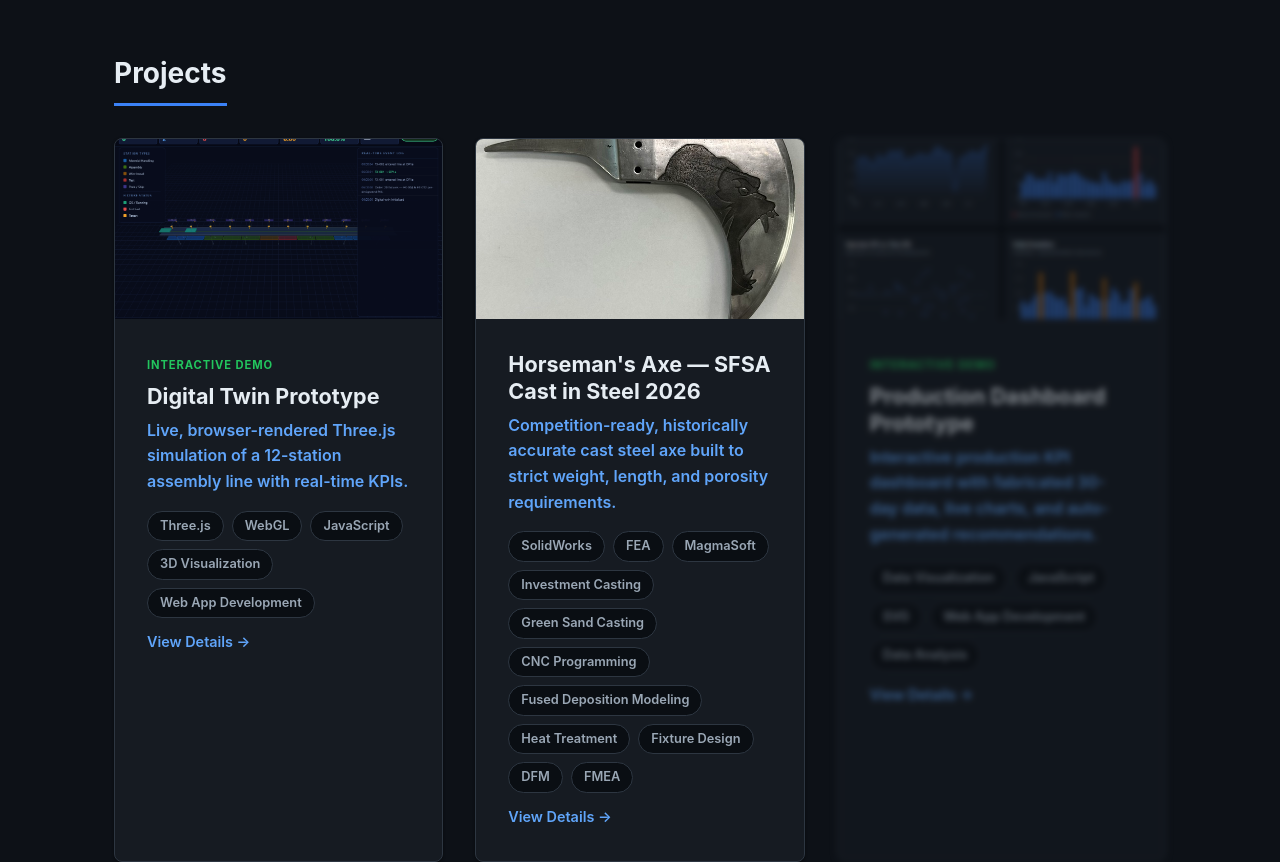
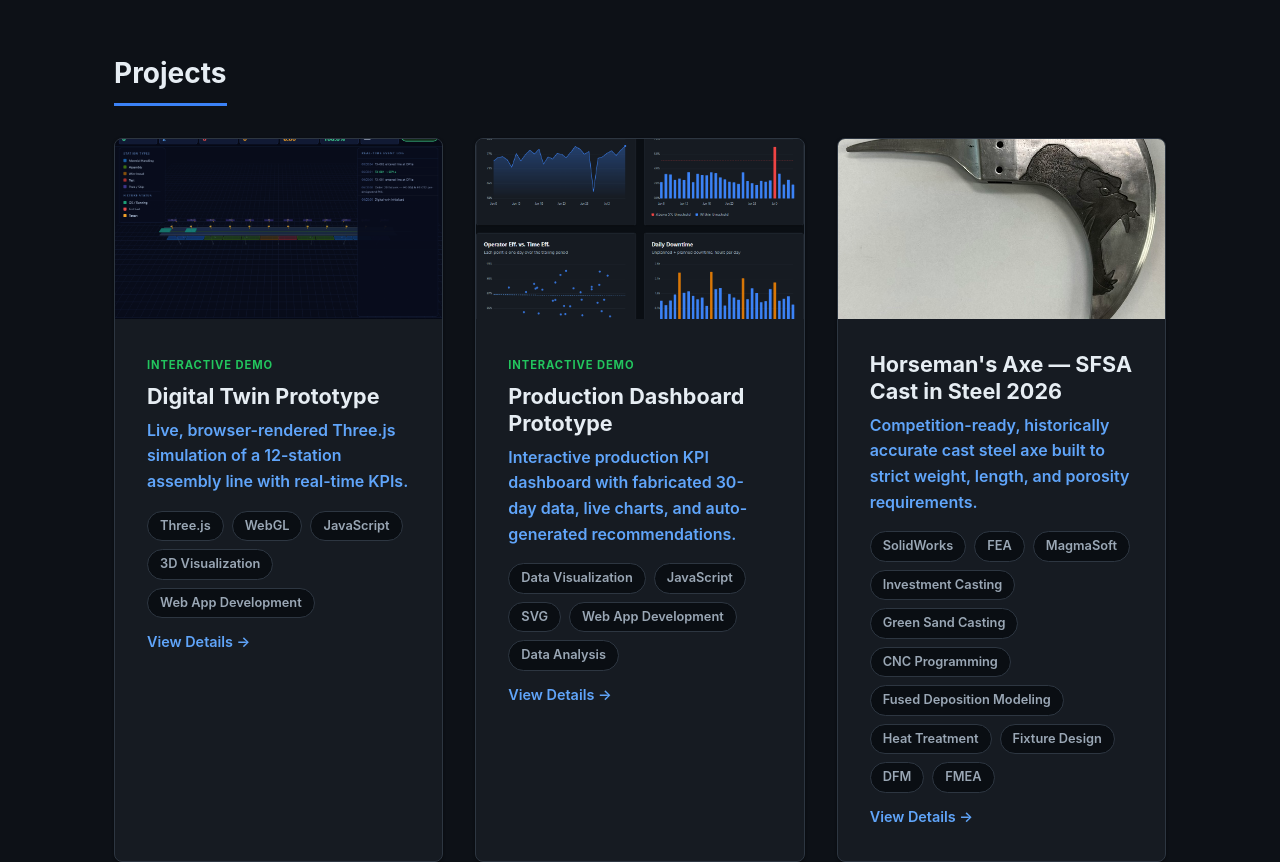
Before and after one commit to tylerdunnic/tylerdunnic.github.io, a plain HTML site: page index.html in a window 1280 px wide. Shown: the part 1840-2702 px from the top of the page. Drawn offline with Linux system fonts and the light colour scheme.

Commit message:
Reorder homepage projects, drop blur, swap resume link order
- Homepage now shows exactly 3 projects (Digital Twin, Production Dashboard Prototype, Horseman's Axe), all unblurred; Dogsled is homepage-hidden but still appears last on the full Projects page
- Replace featured/blur mechanism with a simpler "homepage" boolean flag per project
- Update resume: swap Portfolio/LinkedIn link order so Portfolio comes first

```diff
--- a/css/styles.css
+++ b/css/styles.css
@@ -481,18 +481,6 @@ ul { list-style: none; }
 }
 .project-card--preview:hover { text-decoration: none; }
 
-.project-card--preview.is-blurred {
-  filter: blur(3px);
-  opacity: 0.55;
-  pointer-events: none;
-  user-select: none;
-}
-.project-card--preview.is-blurred:hover {
-  transform: none;
-  box-shadow: var(--shadow-sm);
-  border-color: var(--color-border);
-}
-
 .project-card--preview h3 { color: var(--color-text); }
 
 .project-preview-thumb {
--- a/data/projects.json
+++ b/data/projects.json
@@ -1,9 +1,34 @@
 [
+  {
+    "id": "digital-twin-prototype",
+    "title": "Digital Twin Prototype",
+    "tagline": "Live, browser-rendered Three.js simulation of a 12-station assembly line with real-time KPIs.",
+    "homepage": true,
+    "objective": "Build a browser-based digital twin of a generic automated assembly line, inspired by manufacturing internship experience with automated production lines, to demonstrate real-time 3D web programming and applied data visualization.",
+    "challenges": [
+      "Building a real-time 3D scene from scratch — station geometry, lighting, camera orbit controls, and animated fixtures — using only Three.js and vanilla JavaScript.",
+      "Modeling a believable production sequence: fixtures spawning, traveling station to station, dwelling for process time, and occasionally failing test and triggering a line stop.",
+      "Keeping the simulation and its KPI math (OEE, downtime, mean time between stops) internally consistent so the numbers on the HUD always match what's happening in the 3D scene."
+    ],
+    "outcomes": [
+      "Delivered a fully interactive digital twin with orbit/zoom camera controls, play/pause and speed controls, a live event log, and a real-time KPI bar.",
+      "Models a realistic real-time tracking concept: RFID tags applied to each product at the head of the line are read by sensors positioned at intervals down the line, timestamping its progress through every station. Additional sensors detect when the line stops, identify which station caused the stop (since each stop button is mapped to its station), and measure downtime duration. In a real deployment, this same event stream could feed directly into a SQL database for full historical traceability.",
+      "Simulates a realistic failure-and-recovery scenario: two fixtures fail functional test on the first pass, stopping the line until they clear retest.",
+      "Station layout, timing, and event data are generic and fictionalized — not a reproduction of any employer's actual process."
+    ],
+    "tags": ["Three.js", "WebGL", "JavaScript", "3D Visualization", "Web App Development"],
+    "images": [
+      { "src": "assets/images/digital-twin/twin-stage-preview.png", "alt": "3D digital twin scene showing fixtures on the conveyor, KPI bar, station legend, and real-time event log" }
+    ],
+    "demoUrl": "digital-twin.html",
+    "dataSheetUrl": "assets/data/digital-twin-sample-event-log.xlsx",
+    "note": "Illustrative/fictionalized data — for demonstration purposes only."
+  },
   {
     "id": "mock-production-dashboard",
     "title": "Production Dashboard Prototype",
     "tagline": "Interactive production KPI dashboard with fabricated 30-day data, live charts, and auto-generated recommendations.",
-    "featured": false,
+    "homepage": true,
     "objective": "Evolve a shop-floor production tracking tool through three iterations — from an Excel macro, to a Power BI dashboard, to this standalone web app — to demonstrate applied data analysis and web development skills.",
     "challenges": [
       "Building custom line, bar, and scatter charts from scratch in vanilla JavaScript and SVG, with no external charting libraries, while keeping the visualizations readable and interactive.",
@@ -25,34 +50,9 @@
     "note": "Fabricated data — for demonstration purposes only."
   },
   {
-    "id": "digital-twin-prototype",
-    "title": "Digital Twin Prototype",
-    "tagline": "Live, browser-rendered Three.js simulation of a 12-station assembly line with real-time KPIs.",
-    "featured": true,
-    "objective": "Build a browser-based digital twin of a generic automated assembly line, inspired by manufacturing internship experience with automated production lines, to demonstrate real-time 3D web programming and applied data visualization.",
-    "challenges": [
-      "Building a real-time 3D scene from scratch — station geometry, lighting, camera orbit controls, and animated fixtures — using only Three.js and vanilla JavaScript.",
-      "Modeling a believable production sequence: fixtures spawning, traveling station to station, dwelling for process time, and occasionally failing test and triggering a line stop.",
-      "Keeping the simulation and its KPI math (OEE, downtime, mean time between stops) internally consistent so the numbers on the HUD always match what's happening in the 3D scene."
-    ],
-    "outcomes": [
-      "Delivered a fully interactive digital twin with orbit/zoom camera controls, play/pause and speed controls, a live event log, and a real-time KPI bar.",
-      "Models a realistic real-time tracking concept: RFID tags applied to each product at the head of the line are read by sensors positioned at intervals down the line, timestamping its progress through every station. Additional sensors detect when the line stops, identify which station caused the stop (since each stop button is mapped to its station), and measure downtime duration. In a real deployment, this same event stream could feed directly into a SQL database for full historical traceability.",
-      "Simulates a realistic failure-and-recovery scenario: two fixtures fail functional test on the first pass, stopping the line until they clear retest.",
-      "Station layout, timing, and event data are generic and fictionalized — not a reproduction of any employer's actual process."
-    ],
-    "tags": ["Three.js", "WebGL", "JavaScript", "3D Visualization", "Web App Development"],
-    "images": [
-      { "src": "assets/images/digital-twin/twin-stage-preview.png", "alt": "3D digital twin scene showing fixtures on the conveyor, KPI bar, station legend, and real-time event log" }
-    ],
-    "demoUrl": "digital-twin.html",
-    "dataSheetUrl": "assets/data/digital-twin-sample-event-log.xlsx",
-    "note": "Illustrative/fictionalized data — for demonstration purposes only."
-  },
-  {
     "id": "horsemans-axe",
     "title": "Horseman's Axe — SFSA Cast in Steel 2026",
-    "featured": true,
+    "homepage": true,
     "tagline": "Competition-ready, historically accurate cast steel axe built to strict weight, length, and porosity requirements.",
     "objective": "Design and manufacture a historically accurate, competition-ready Horseman's Axe for the SFSA Cast In Steel 2026 competition, satisfying strict weight (≤ 3.3 lb.), length (≤ 31.5 in.), and porosity (≤ 10%) requirements while demonstrating casting creativity, authenticity, and quality control.",
     "challenges": [
@@ -85,7 +85,7 @@
   {
     "id": "production-dogsled",
     "title": "Production Dogsled Redesign",
-    "featured": false,
+    "homepage": false,
     "tagline": "Redesigned a legacy all-steel shop transport fixture into a lighter, foldable aluminum structure.",
     "objective": "Redesign production dogsleds used to transport sheet metal channels between departments, replacing the legacy all-steel design with an aluminum structure. Key requirements included reducing overall weight, incorporating a folding mechanism to enable stackable storage, and designing welding fixtures to support repeatable, manufacturable production.",
     "challenges": [
--- a/js/main.js
+++ b/js/main.js
@@ -113,8 +113,7 @@ function buildProjectCardFull(project) {
   return card;
 }
 
-function buildProjectCardPreview(project, options = {}) {
-  const blurred = !!options.blurred;
+function buildProjectCardPreview(project) {
   const tags = el('div', { className: 'tag-row' }, project.tags.map(t => el('span', { className: 'tag', text: t })));
   const thumb = project.images && project.images[0]
     ? el('img', { className: 'project-preview-thumb', src: project.images[0].src, alt: project.images[0].alt, loading: 'lazy' })
@@ -130,14 +129,7 @@ function buildProjectCardPreview(project, options = {}) {
   );
   const body = el('div', { className: 'project-card-body' }, previewChildren);
 
-  const card = el('a', {
-    className: 'project-card project-card--preview' + (blurred ? ' is-blurred' : ''),
-    href: `projects.html#${project.id}`
-  });
-  if (blurred) {
-    card.setAttribute('tabindex', '-1');
-    card.setAttribute('aria-hidden', 'true');
-  }
+  const card = el('a', { className: 'project-card project-card--preview', href: `projects.html#${project.id}` });
   if (thumb) card.appendChild(thumb);
   card.appendChild(body);
   return card;
@@ -152,10 +144,7 @@ function renderProjectsFull(projects) {
 function renderProjectsPreview(projects) {
   const list = document.getElementById('projects-preview-list');
   if (!list) return;
-  const featured = projects.filter(p => p.featured);
-  const rest = projects.filter(p => !p.featured);
-  featured.forEach(project => list.appendChild(buildProjectCardPreview(project)));
-  rest.forEach(project => list.appendChild(buildProjectCardPreview(project, { blurred: true })));
+  projects.filter(p => p.homepage).forEach(project => list.appendChild(buildProjectCardPreview(project)));
 }
 
 function renderCertifications(certs) {
```
Also changed, not shown: 1 other file.
